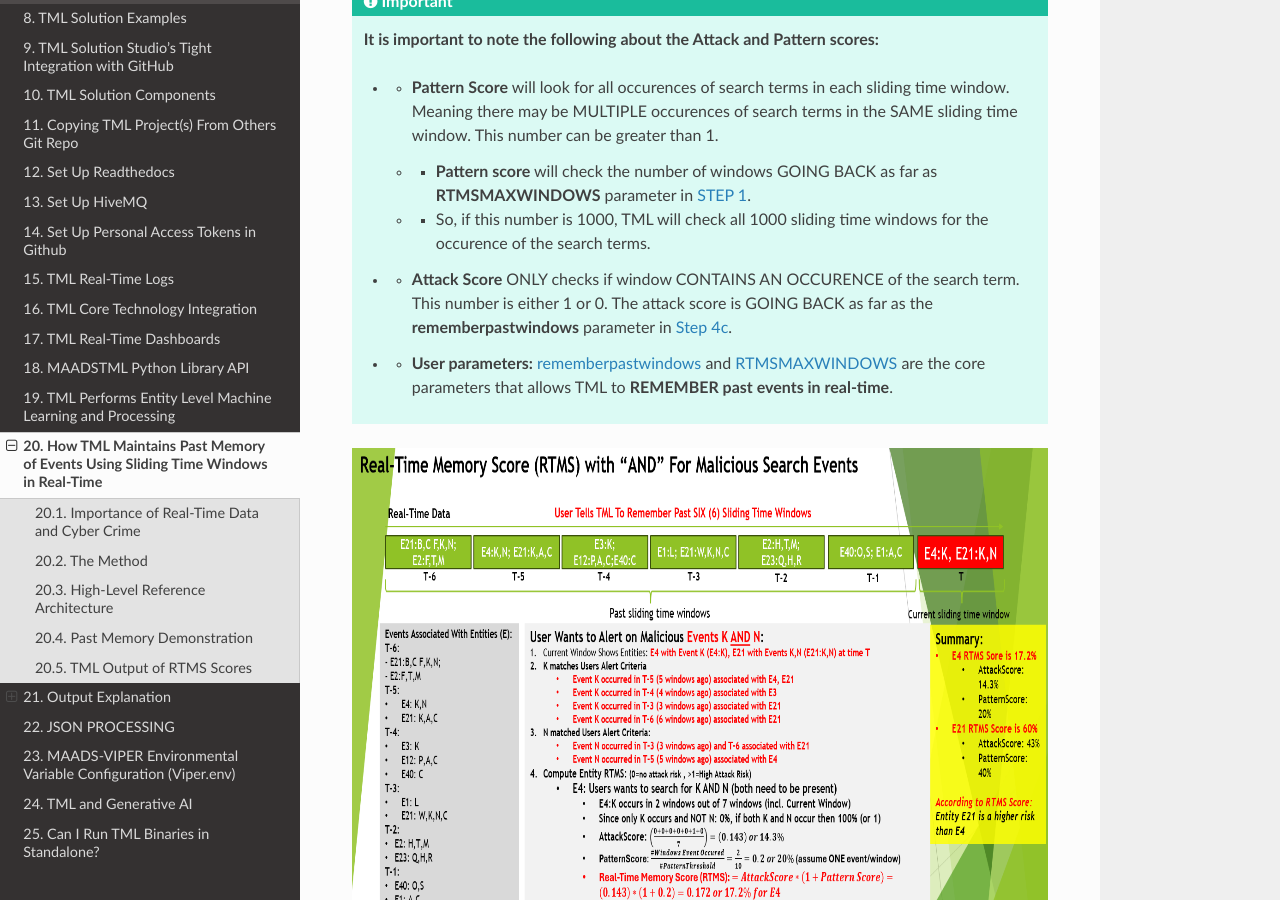
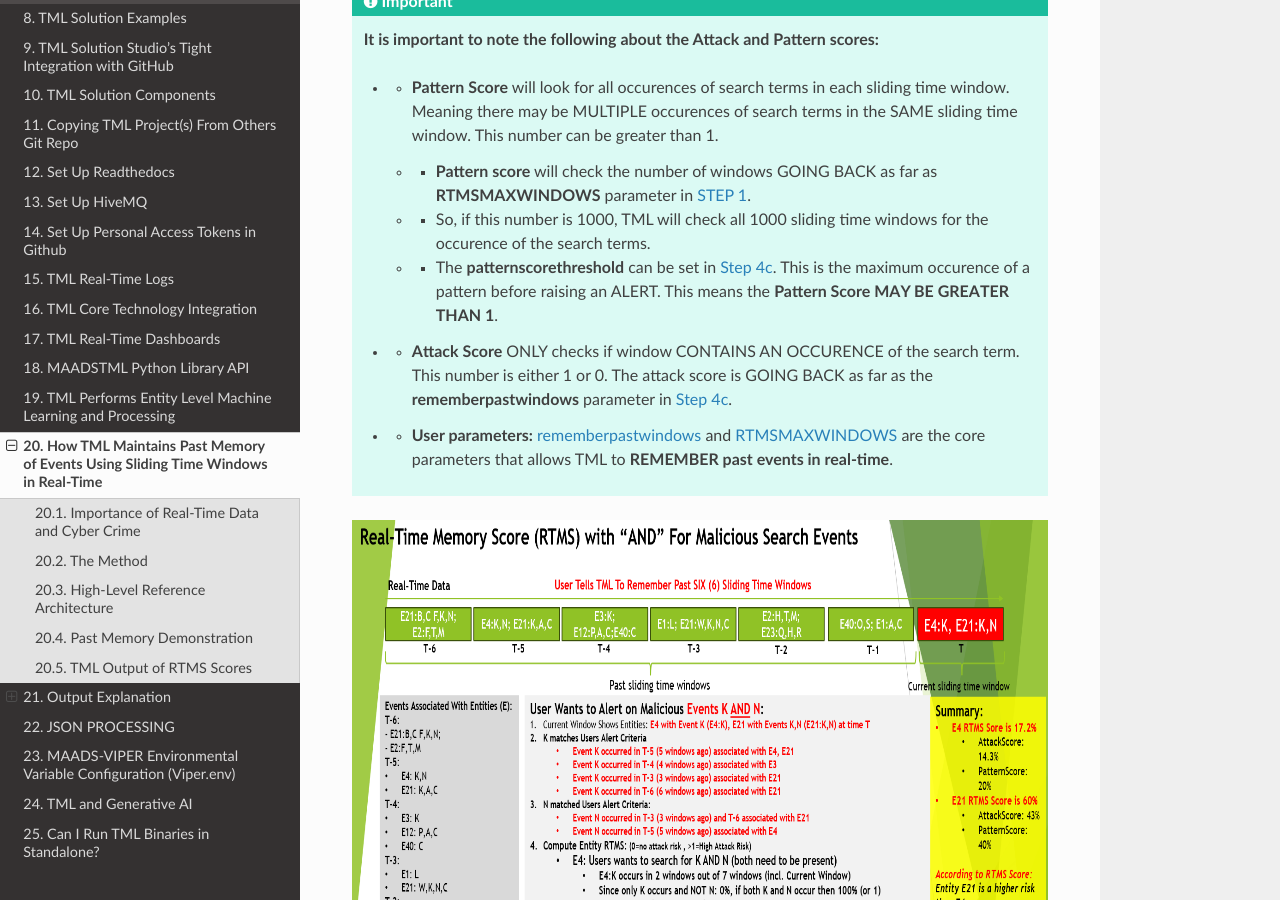
Before and after one commit to smaurice101/readthedocs, a Sphinx documentation site: the page built from docs/source/rtms.rst, in a window 1280 px wide and 900 px high, scrolled down 3100 px. Built offline with Sphinx 7.4.7 and the Read the Docs theme 3.1.0, drawn with Linux system fonts in a browser that asks for light colours.

Commit message:
Update rtms.rst

```diff
--- a/docs/source/rtms.rst
+++ b/docs/source/rtms.rst
@@ -97,6 +97,8 @@ Past Memory Demonstration
      * - **Pattern score** will check the number of windows GOING BACK as far as **RTMSMAXWINDOWS** parameter in `STEP 1 <https://tml.readthedocs.io/en/latest/tmlbuilds.html#step-1-get-tml-core-params-tml-system-step-1-getparams-dag>`_.
 
      * - So, if this number is 1000, TML will check all 1000 sliding time windows for the occurence of the search terms.
+
+     * - The **patternscorethreshold** can be set in `Step 4c <https://tml.readthedocs.io/en/latest/tmlbuilds.html#step-4c-preprocesing-3-data-tml-system-step-4c-kafka-preprocess-dag>`_.  This is the maximum occurence of a pattern before raising an ALERT.  This means the **Pattern Score MAY BE GREATER THAN 1**.
 
    * - **Attack Score** ONLY checks if window CONTAINS AN OCCURENCE of the search term.  This number is either 1 or 0.  The attack score is GOING BACK as far as the **rememberpastwindows** parameter in `Step 4c <https://tml.readthedocs.io/en/latest/tmlbuilds.html#step-4c-preprocesing-3-data-tml-system-step-4c-kafka-preprocess-dag>`_.
 
```
